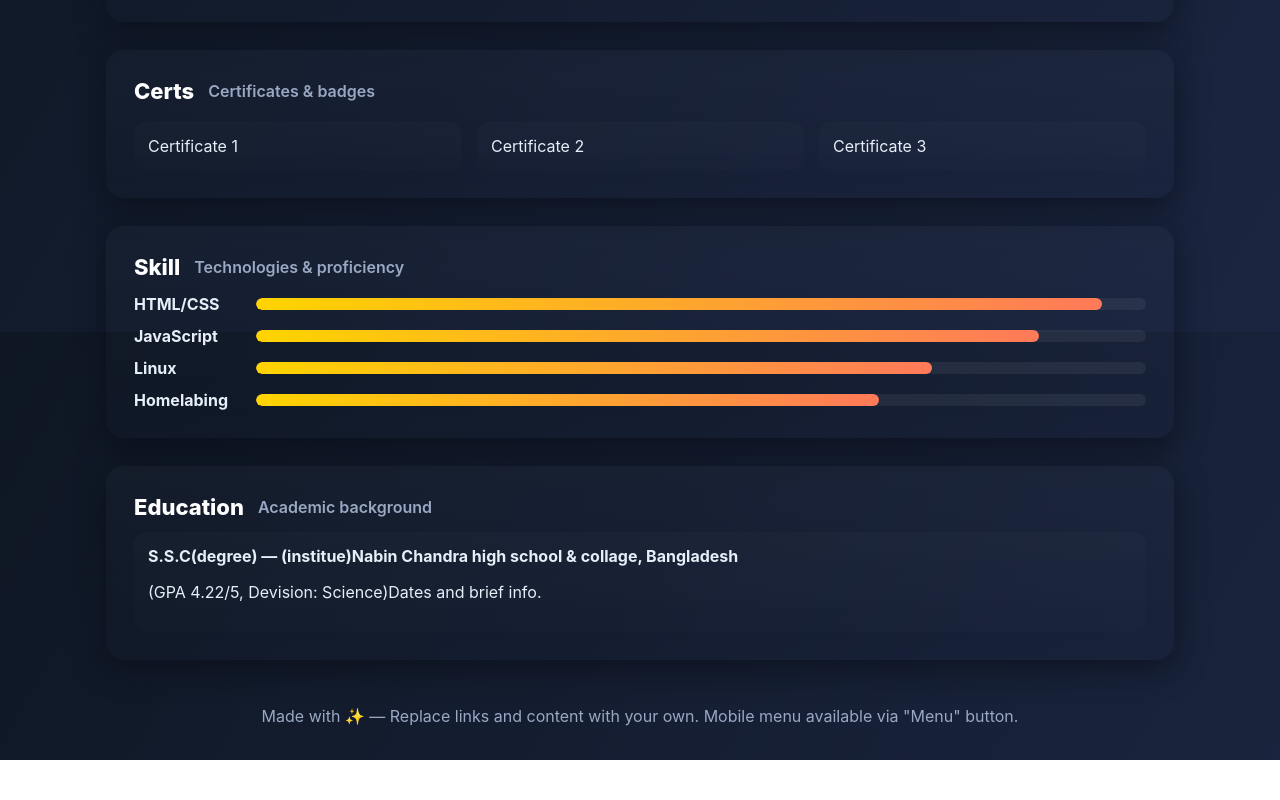
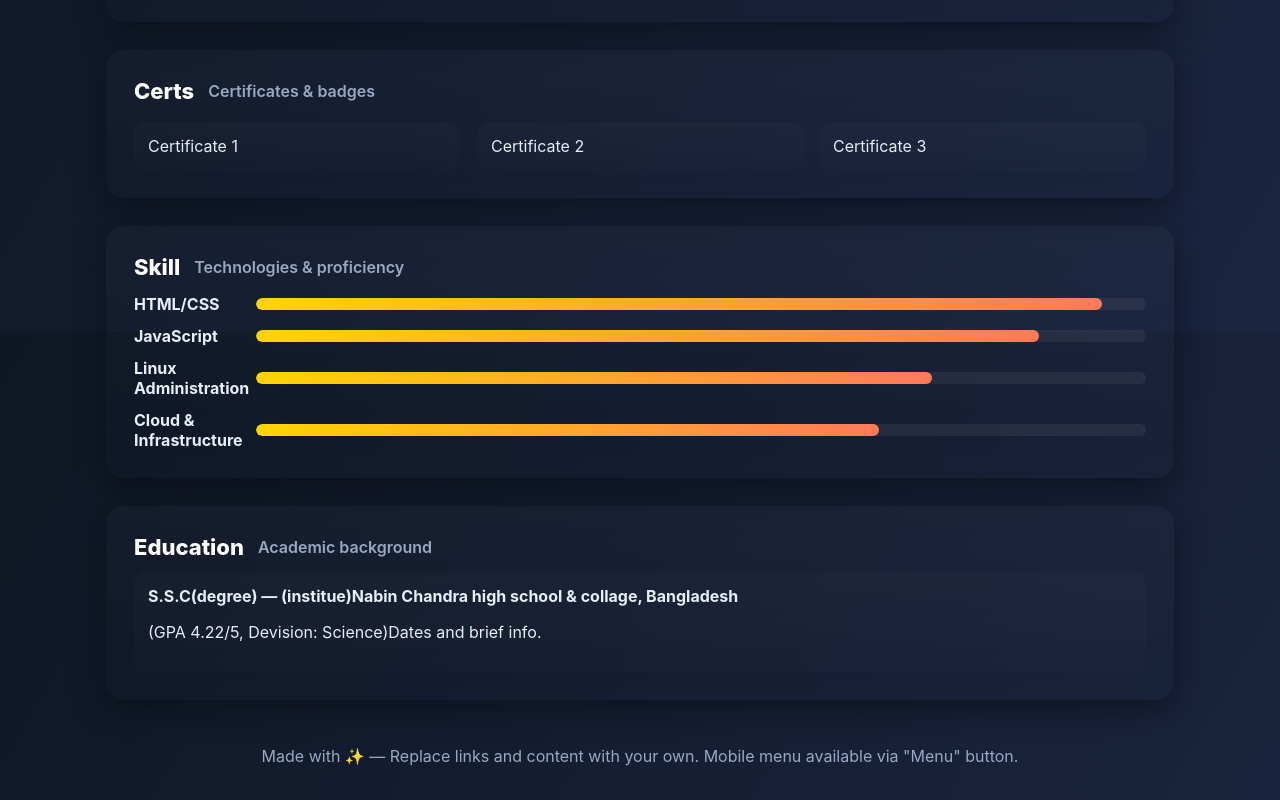
Before and after one commit to tanvirshahriar1o1-lab/Tanvir-s-portfolio, a plain HTML site: page index.html in a window 1280 px wide. Shown: the part 1268-2068 px from the top of the page. Before the commit the page ends 2028 px from the top, so only its background shows below. Drawn offline with Linux system fonts and the light colour scheme.

Commit message:
Update skill section with new skills

```diff
--- a/index.html
+++ b/index.html
@@ -200,8 +200,8 @@ footer{color:var(--muted);text-align:center;padding:18px}
   <div style="margin-top:14px;display:flex;flex-direction:column;gap:12px">
     <div class="skill"><div style="width:110px;font-weight:700">HTML/CSS</div><div class="bar"><i data-pct="95"></i></div></div>
     <div class="skill"><div style="width:110px;font-weight:700">JavaScript</div><div class="bar"><i data-pct="88"></i></div></div>
-    <div class="skill"><div style="width:110px;font-weight:700">Linux</div><div class="bar"><i data-pct="76"></i></div></div>
-    <div class="skill"><div style="width:110px;font-weight:700">Homelabing</div><div class="bar"><i data-pct="70"></i></div></div>
+    <div class="skill"><div style="width:110px;font-weight:700">Linux Administration</div><div class="bar"><i data-pct="76"></i></div></div>
+    <div class="skill"><div style="width:110px;font-weight:700">Cloud & Infrastructure</div><div class="bar"><i data-pct="70"></i></div></div>
   </div>
 </section>
 <!-- Education -->
```
